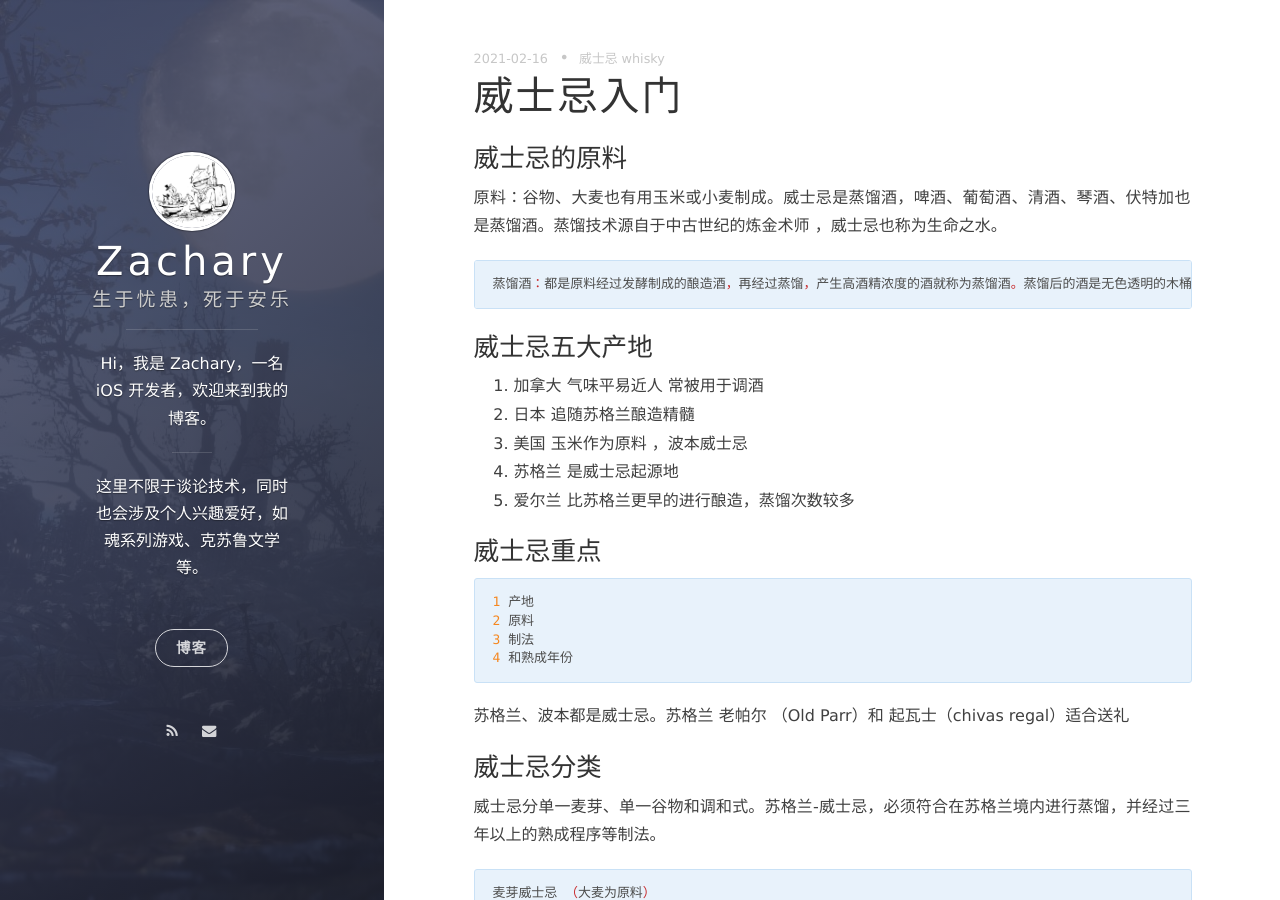
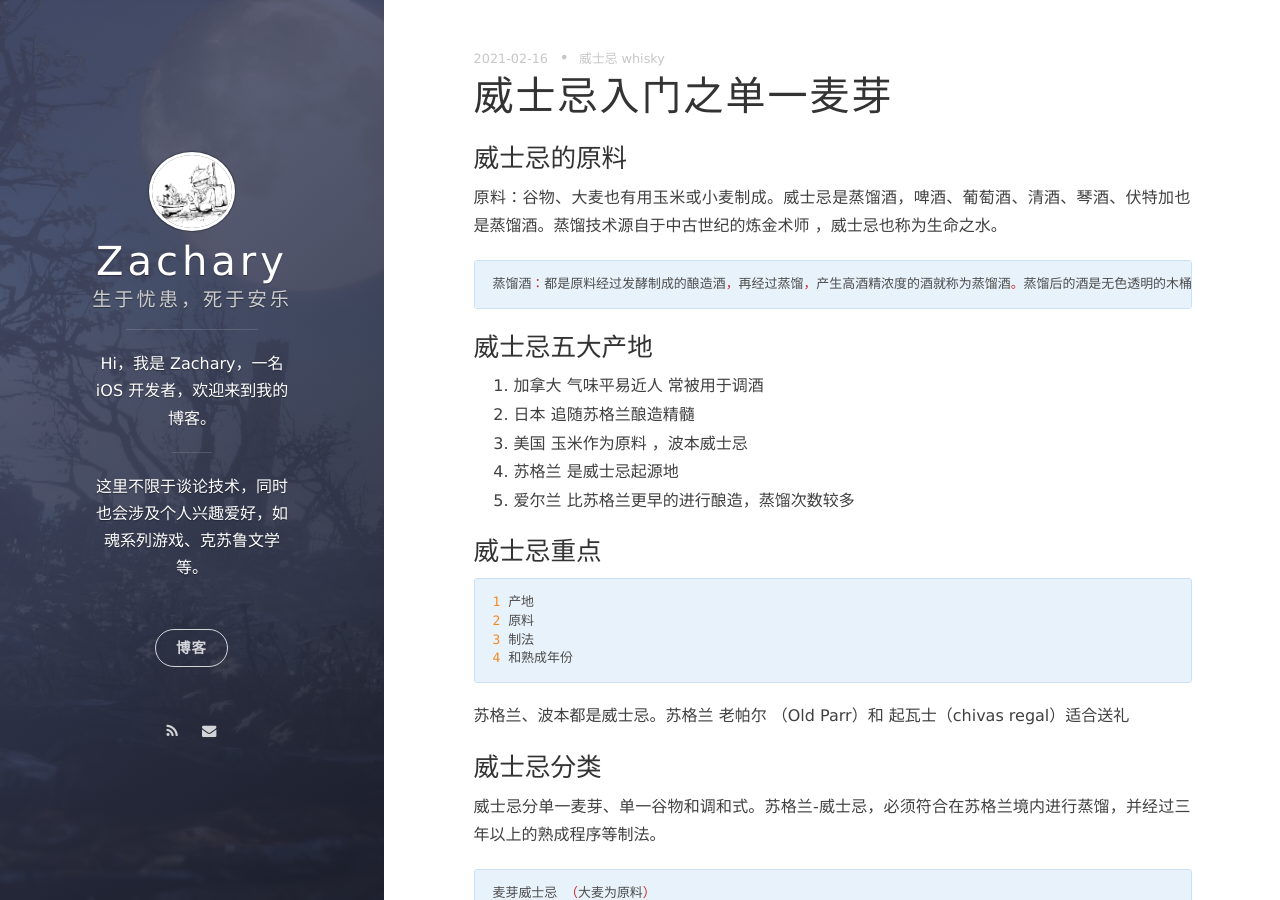
Before and after one commit to ZacharyWulven/zachary.github.io, a Jekyll site: the page built from _posts/2021-02-16-威士忌入门之单一麦芽.markdown, in a window 1280 px wide and 900 px high. Built offline with Jekyll 4.4.1, drawn with Linux system fonts in a browser that asks for light colours; nearby versions of some CDN libraries; comment, search, counter and statistics services are not loaded.

Commit message:
修改标题

```diff
--- a/_posts/2021-02-16-威士忌入门.markdown
+++ b/_posts/2021-02-16-威士忌入门之单一麦芽.markdown
@@ -1,6 +1,6 @@
 ---
 layout: post
-title: ### 威士忌入门
+title: ### 威士忌入门之单一麦芽
 date: 2021-02-16 18:14:30.00000000 +09:00
 tag: 威士忌 whisky
 ---
```
Also changed, not shown: 14 other files.
